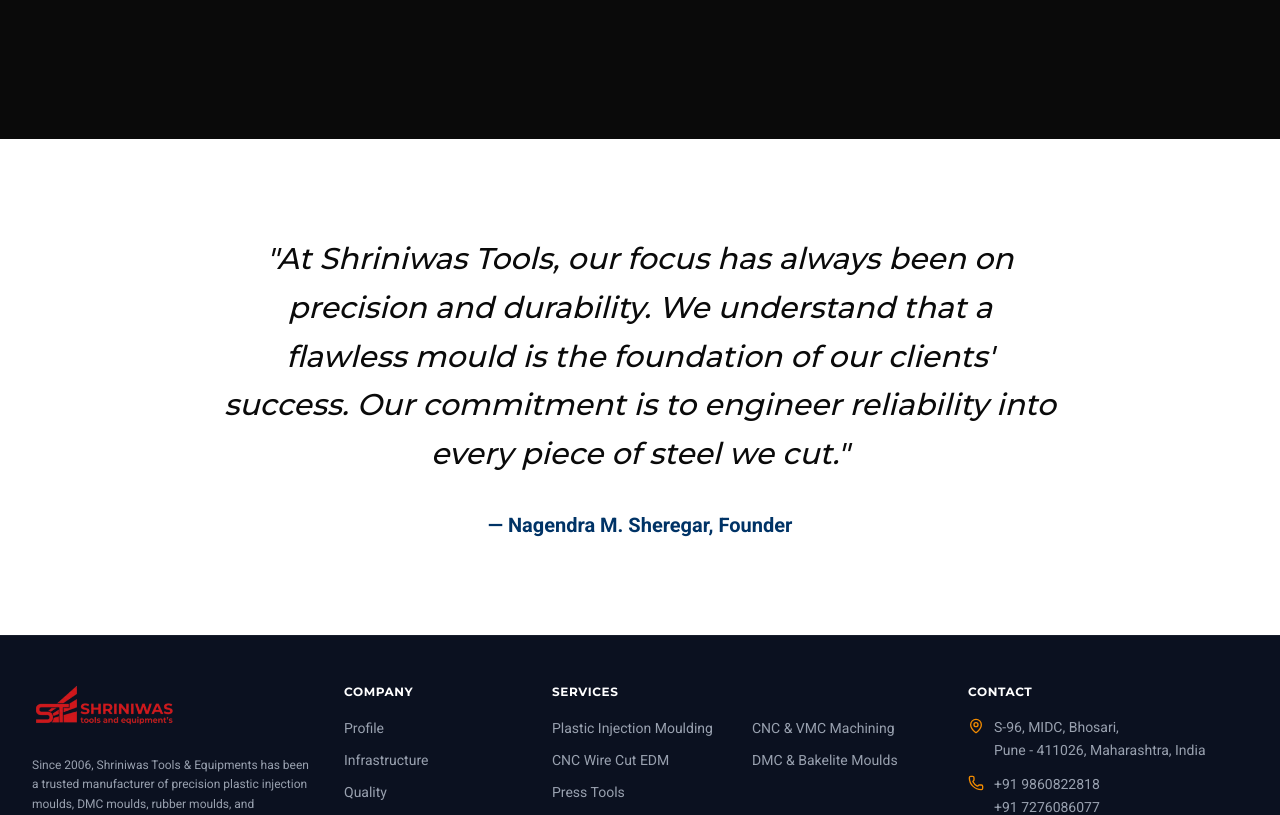
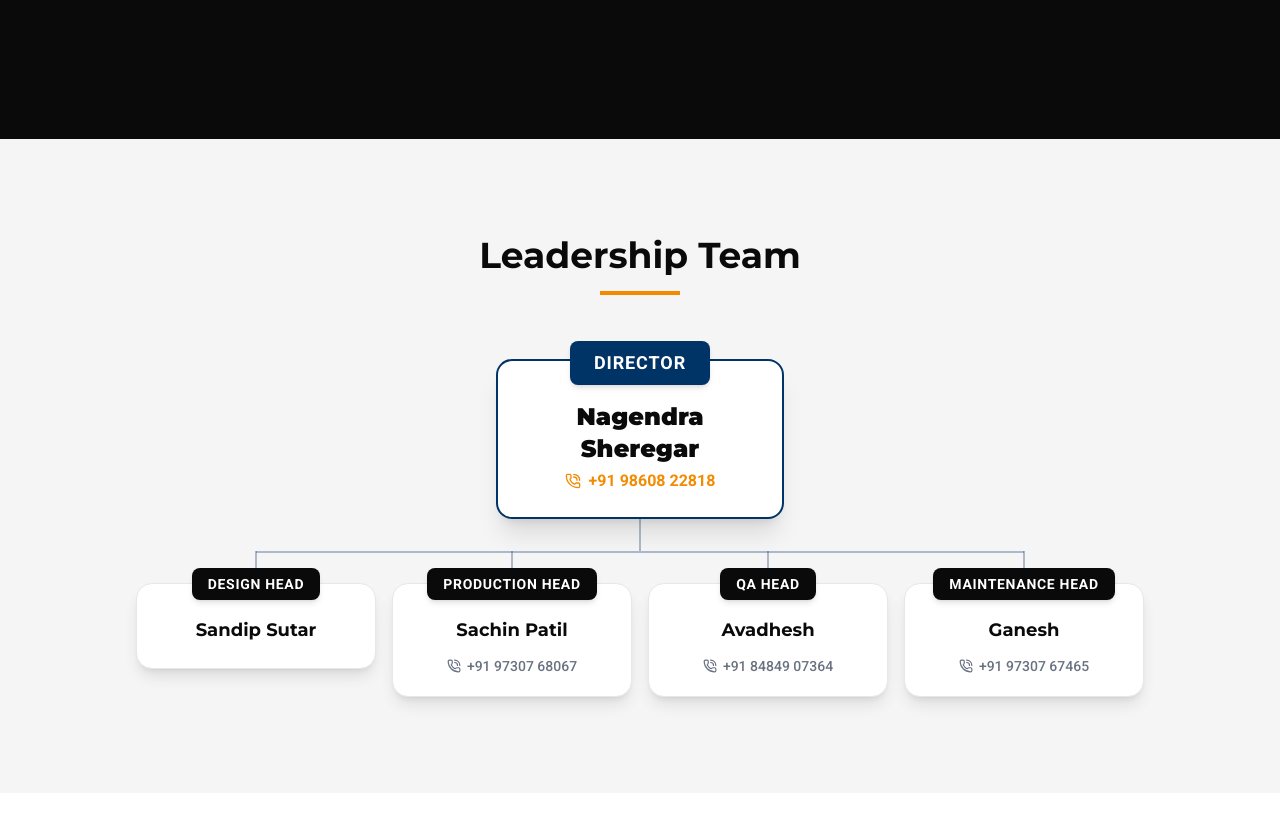
Before and after one commit to ShivaTalmudge/shriniwas_tools_1, a Next.js app: page /about in a window 1280 px wide. Shown: the part 5260-6075 px from the top of the page. Built offline with nearby package versions, Linux system fonts and the light colour scheme.

Commit message:
UI Tweaks: Add highly customized organizational chart component to About page

```diff
--- a/src/app/about/page.tsx
+++ b/src/app/about/page.tsx
@@ -3,7 +3,7 @@
 import Link from "next/link";
 import { motion } from "framer-motion";
 import Image from "next/image";
-import { Award, Briefcase, PenTool, Laptop, Factory, PackageCheck , ChevronRight} from "lucide-react";
+import { Award, Briefcase, PenTool, Laptop, Factory, PackageCheck , ChevronRight, PhoneCall } from "lucide-react";
 
 export default function About() {
   const steps = [
@@ -216,6 +216,79 @@
         </div>
       </section>
 
+      {/* Leadership Structure */}
+      <section className="py-16 md:py-24 bg-brand-light">
+        <div className="container mx-auto px-4 md:px-8">
+          <div className="text-center mb-16">
+            <h2 className="text-3xl md:text-4xl font-heading font-bold text-brand-dark mb-4">Leadership Team</h2>
+            <div className="w-20 h-1 bg-brand-accent mx-auto" />
+          </div>
+
+          <div className="max-w-5xl mx-auto flex flex-col items-center">
+            {/* Director Node */}
+            <motion.div
+              initial={{ opacity: 0, y: 20 }}
+              whileInView={{ opacity: 1, y: 0 }}
+              viewport={{ once: true }}
+              className="bg-white border-2 border-brand-primary rounded-2xl shadow-xl p-6 text-center w-72 relative z-10"
+            >
+              <div className="bg-brand-primary text-white py-2 px-6 rounded-lg font-bold text-lg mb-4 -mt-11 mx-auto w-max shadow-md uppercase tracking-wider">
+                Director
+              </div>
+              <h3 className="font-heading font-black text-2xl text-brand-dark mb-1">Nagendra Sheregar</h3>
+              <p className="text-brand-accent font-bold flex items-center justify-center gap-2">
+                <PhoneCall className="w-4 h-4" />
+                +91 98608 22818
+              </p>
+            </motion.div>
+
+            {/* Desktop Connecting Lines */}
+            <div className="relative w-full hidden md:block h-16">
+              <div className="absolute left-1/2 top-0 w-[2px] h-1/2 bg-brand-primary/30 -translate-x-1/2"></div>
+              <div className="absolute top-1/2 left-[12.5%] right-[12.5%] h-[2px] bg-brand-primary/30"></div>
+              <div className="absolute top-1/2 left-[12.5%] w-[2px] h-1/2 bg-brand-primary/30 -translate-x-1/2"></div>
+              <div className="absolute top-1/2 left-[37.5%] w-[2px] h-1/2 bg-brand-primary/30 -translate-x-1/2"></div>
+              <div className="absolute top-1/2 left-[62.5%] w-[2px] h-1/2 bg-brand-primary/30 -translate-x-1/2"></div>
+              <div className="absolute top-1/2 left-[87.5%] w-[2px] h-1/2 bg-brand-primary/30 -translate-x-1/2"></div>
+            </div>
+
+            {/* Children Nodes */}
+            <div className="grid grid-cols-1 md:grid-cols-4 gap-8 md:gap-0 w-full mt-8 md:mt-0 relative z-10">
+              {[
+                { role: "Design Head", name: "Sandip Sutar", phone: "" },
+                { role: "Production Head", name: "Sachin Patil", phone: "+91 97307 68067" },
+                { role: "QA Head", name: "Avadhesh", phone: "+91 84849 07364" },
+                { role: "Maintenance Head", name: "Ganesh", phone: "+91 97307 67465" }
+              ].map((member, i) => (
+                <motion.div
+                  key={i}
+                  initial={{ opacity: 0, y: 20 }}
+                  whileInView={{ opacity: 1, y: 0 }}
+                  viewport={{ once: true }}
+                  transition={{ delay: i * 0.1 }}
+                  className="flex flex-col items-center px-2"
+                >
+                  {/* Mobile Connecting Line */}
+                  <div className="w-[2px] h-8 bg-brand-primary/30 block md:hidden -mt-8 mb-0"></div>
+
+                  <div className="bg-white border border-gray-200 rounded-2xl shadow-lg p-5 text-center w-full max-w-[240px] hover:border-brand-accent hover:shadow-xl transition-all duration-300 relative group flex flex-col items-center">
+                    <div className="bg-brand-dark group-hover:bg-brand-accent transition-colors text-white py-1.5 px-4 rounded-lg font-bold text-sm mb-4 -mt-9 mx-auto w-max shadow-md uppercase tracking-wider text-center">
+                      {member.role}
+                    </div>
+                    <h3 className="font-heading font-bold text-lg text-brand-dark mb-1 text-center">{member.name}</h3>
+                    {member.phone && (
+                      <p className="text-gray-500 text-sm font-medium flex items-center justify-center gap-1.5 mt-2">
+                        <PhoneCall className="w-3.5 h-3.5 shrink-0" /> {member.phone}
+                      </p>
+                    )}
+                  </div>
+                </motion.div>
+              ))}
+            </div>
+          </div>
+        </div>
+      </section>
+
       {/* Founder Quote */}
       <section className="py-16 md:py-20 lg:py-24 bg-white text-center">
         <div className="container mx-auto px-4 md:px-8 max-w-4xl">
```
